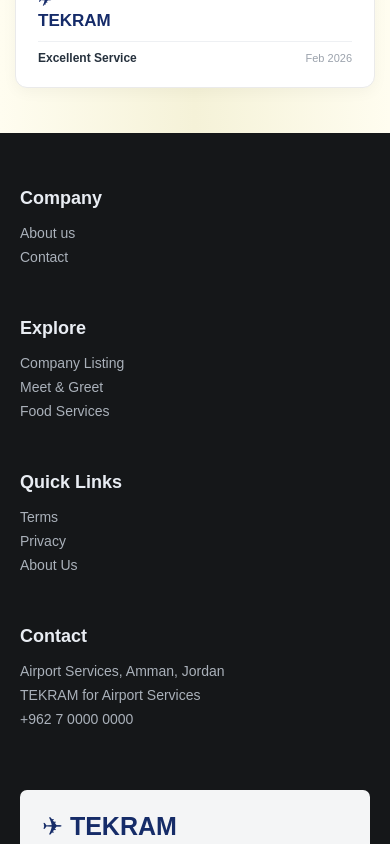
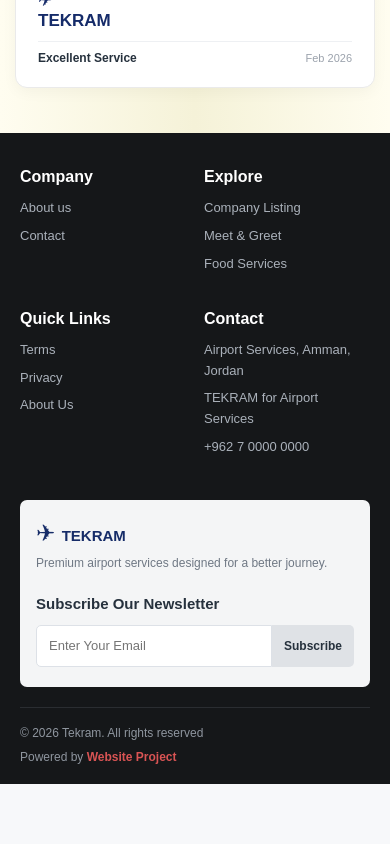
Before and after one commit to ossama-alloush/TekramAirport, a React (Create React App) app in the folder frontend/: page / in a window 390 px wide. Shown: the part 6700-7544 px from the top of the page. After the commit the page ends 7484 px from the top, so only its background shows below. Built offline with nearby package versions, Linux system fonts and the light colour scheme; no server answers.

Commit message:
Update responsive navbar

```diff
--- a/frontend/src/pages/pageCSS/Footer.css
+++ b/frontend/src/pages/pageCSS/Footer.css
@@ -1,172 +1,275 @@
+
+/* ==========================================
+   FOOTER
+========================================== */
+
 .footer {
+  width: 100%;
   background: #151719;
-
   color: #e9edf3;
-
-  padding:
-    55px
-    max(20px, calc((100% - 1080px) / 2))
-    25px;
+  padding: 55px max(20px, calc((100% - 1080px) / 2)) 25px;
+  box-sizing: border-box;
 }
 
+.footer * {
+  box-sizing: border-box;
+}
 
-/* Links */
+/* ==========================================
+   FOOTER LINKS
+========================================== */
 
 .footer-grid {
   display: grid;
+  grid-template-columns: 1fr 1fr 1fr 1.5fr;
+  gap: 40px;
+}
 
-  grid-template-columns:
-    1fr
-    1fr
-    1fr
-    1.5fr;
-
-  gap: 45px;
+.footer-grid > div {
+  min-width: 0;
 }
 
 .footer h3 {
   font-size: 18px;
-
   margin: 0 0 16px;
+  color: #ffffff;
 }
 
 .footer a,
-.footer p {
+.footer-grid p {
   display: block;
-
   margin: 8px 0;
-
   color: #aab1ba;
-
   text-decoration: none;
-
   font-size: 14px;
+  line-height: 1.6;
+  overflow-wrap: anywhere;
 }
 
+.footer a {
+  transition: color 0.2s ease;
+}
 
-/* Newsletter */
+.footer a:hover {
+  color: #ffffff;
+}
+
+/* ==========================================
+   NEWSLETTER
+========================================== */
 
 .newsletter {
   margin-top: 55px;
+  background: #f4f5f6;
+  color: #26313d;
+  border-radius: 7px;
+  padding: 25px;
+  display: flex;
+  justify-content: space-between;
+  align-items: center;
+  gap: 30px;
+}
 
-  background: #f4f5f6;
-
-  color: #26313d;
-
-  border-radius: 7px;
-
-  padding: 22px;
-
-  display: flex;
-
-  justify-content: space-between;
-
-  align-items: center;
-
-  gap: 30px;
+.newsletter > div {
+  min-width: 0;
 }
 
 .newsletter-logo {
   font-size: 25px;
-
   color: #162c68;
 }
 
 .newsletter-logo p {
   color: #6f7884;
+  margin: 7px 0 0;
+  font-size: 13px;
+  line-height: 1.6;
+  max-width: 250px;
+}
 
-  margin: 7px 0 0;
-
-  font-size: 13px;
-
-  max-width: 250px;
+.newsletter strong {
+  font-size: 15px;
 }
 
 .subscribe-form {
   display: flex;
-
-  margin-top: 10px;
+  width: 100%;
+  max-width: 390px;
+  margin-top: 12px;
 }
 
 .subscribe-form input {
-  border:
-    1px solid #dde1e7;
+  flex: 1;
+  width: 100%;
+  min-width: 0;
+  height: 42px;
+  padding: 0 12px;
+  border: 1px solid #dde1e7;
+  border-radius: 5px 0 0 5px;
+  outline: none;
+  font-size: 14px;
+  background: #ffffff;
+}
 
-  height: 34px;
-
-  padding: 0 10px;
-
-  min-width: 230px;
+.subscribe-form input:focus {
+  border-color: #162c68;
 }
 
 .subscribe-form button {
+  flex-shrink: 0;
   border: 0;
-
   background: #dfe2e6;
-
+  color: #26313d;
   font-size: 14px;
-
-  padding: 0 12px;
+  font-weight: 600;
+  padding: 0 16px;
+  border-radius: 0 5px 5px 0;
+  cursor: pointer;
+  transition: background 0.2s ease;
 }
 
+.subscribe-form button:hover {
+  background: #cbd0d7;
+}
 
-/* Copyright */
+/* ==========================================
+   COPYRIGHT
+========================================== */
 
 .copyright {
-  border-top:
-    1px solid #2a2d31;
-
-  margin-top: 20px;
-
-  padding-top: 16px;
-
+  border-top: 1px solid #2a2d31;
+  margin-top: 25px;
+  padding-top: 18px;
   display: flex;
-
   justify-content: space-between;
-
+  align-items: center;
+  gap: 12px;
   color: #8f969f;
-
-  font-size: 14px;
+  font-size: 13px;
 }
 
 .copyright b {
   color: #d95454;
 }
 
+/* ==========================================
+   TABLET
+========================================== */
 
-/* Responsive */
-
-@media (max-width: 750px) {
+@media (max-width: 900px) {
+  .footer {
+    padding: 45px 30px 22px;
+  }
 
   .footer-grid {
-    grid-template-columns:
-      repeat(2, 1fr);
+    grid-template-columns: repeat(2, minmax(0, 1fr));
+    gap: 35px 30px;
   }
 
   .newsletter {
+    margin-top: 40px;
+    padding: 22px;
+    gap: 20px;
+  }
+}
+
+/* ==========================================
+   MOBILE
+========================================== */
+
+@media (max-width: 600px) {
+  .footer {
+    padding: 35px 20px 20px;
+  }
+
+  .footer-grid {
+    grid-template-columns: repeat(2, minmax(0, 1fr));
+    gap: 28px 18px;
+  }
+
+  .footer h3 {
+    font-size: 16px;
+    margin-bottom: 12px;
+  }
+
+  .footer a,
+  .footer-grid p {
+    font-size: 13px;
+    margin: 7px 0;
+  }
+
+  .newsletter {
+    margin-top: 35px;
+    padding: 20px 16px;
     flex-direction: column;
+    align-items: stretch;
+    gap: 22px;
+  }
 
-    align-items: flex-start;
+  .newsletter-logo {
+    font-size: 23px;
+  }
+
+  .newsletter-logo p {
+    max-width: 100%;
+    font-size: 12px;
+  }
+
+  .newsletter > div:last-child {
+    width: 100%;
+  }
+
+  .subscribe-form {
+    max-width: 100%;
+  }
+
+  .subscribe-form input {
+    height: 42px;
+    font-size: 13px;
+  }
+
+  .subscribe-form button {
+    padding: 0 12px;
+    font-size: 12px;
   }
 
   .copyright {
     flex-direction: column;
+    align-items: flex-start;
+    gap: 10px;
+    font-size: 12px;
+    margin-top: 20px;
+  }
+}
 
-    gap: 8px;
+/* ==========================================
+   SMALL MOBILE
+========================================== */
+
+@media (max-width: 360px) {
+  .footer {
+    padding: 30px 14px 18px;
   }
 
-}
-
-@media (max-width: 450px) {
-
   .footer-grid {
-    grid-template-columns: 1fr;
+    gap: 24px 12px;
   }
 
-  .subscribe-form input {
-    min-width: 0;
-
-    width: 100%;
+  .footer h3 {
+    font-size: 15px;
   }
 
+  .footer a,
+  .footer-grid p {
+    font-size: 12px;
+  }
+
+  .newsletter {
+    padding: 17px 12px;
+  }
+
+  .subscribe-form button {
+    padding: 0 9px;
+    font-size: 11px;
+  }
 }
```
